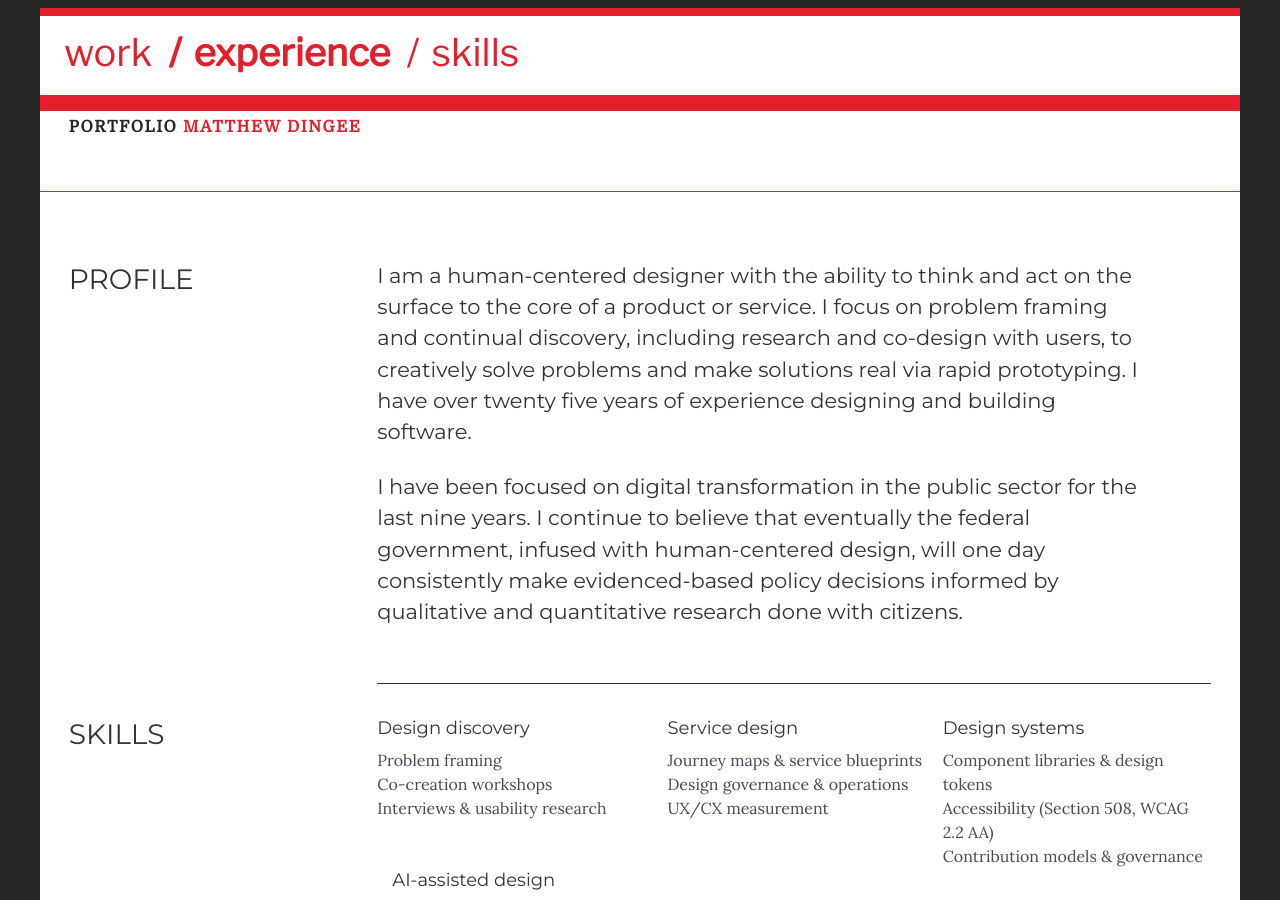
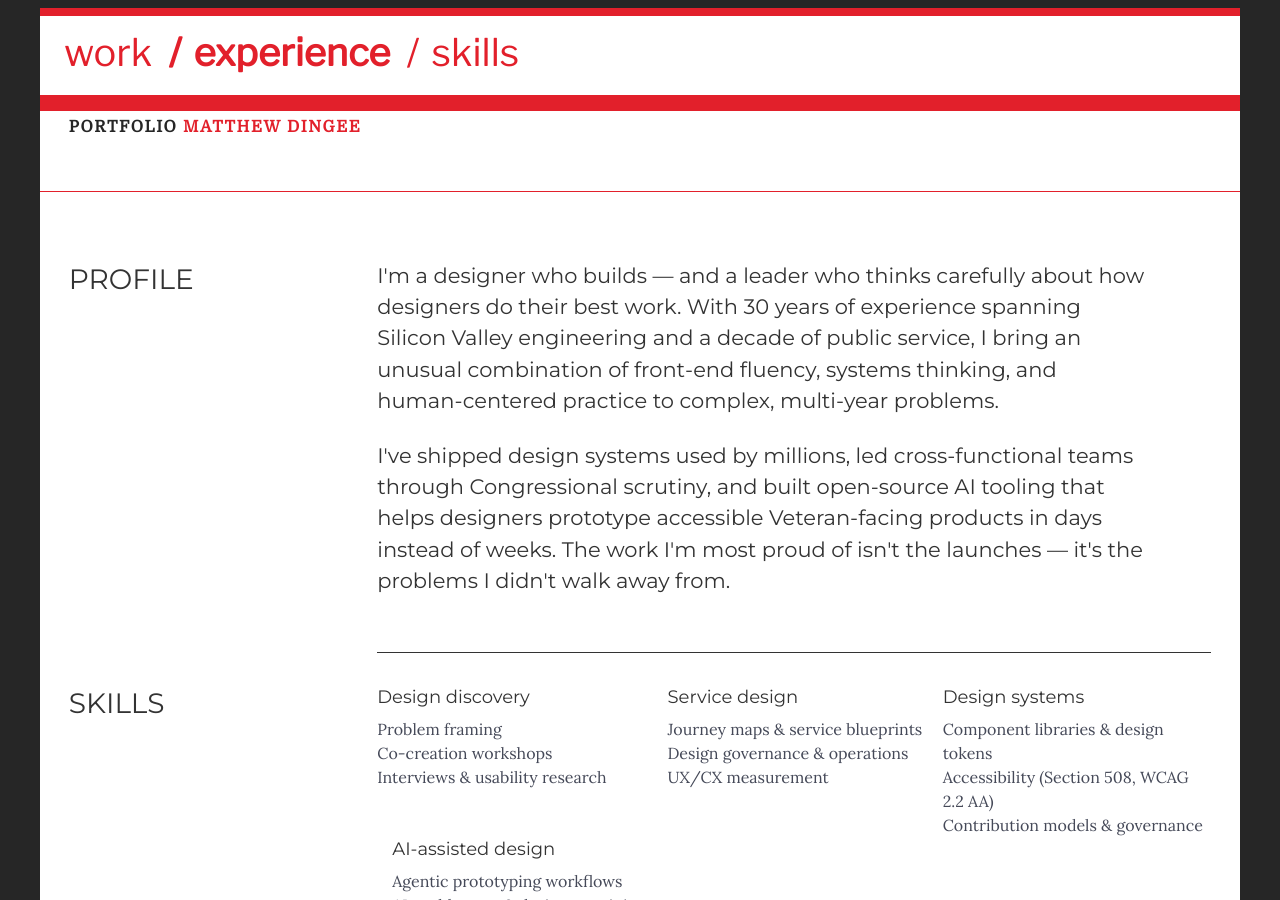
Before and after one commit to humancompanion/portfolio, a Jekyll site: the page built from pages/resume/index.html, in a window 1280 px wide and 900 px high. Built offline with Jekyll 4.4.1, drawn with Linux system fonts in a browser that asks for light colours; nearby versions of some CDN libraries.

Commit message:
Add selectable resume profile versions
Move the resume Profile blurb into _data/profiles.yml with four
switchable versions (v1–v4), each carrying label/audience notes and
rendered paragraphs. The concise resume selects one via a `profile`
front-matter key (defaulting to v2), rendering it from data instead of
hardcoded markup.

Co-Authored-By: Claude Opus 4.8 <noreply@anthropic.com>

```diff
--- /dev/null
+++ b/_data/profiles.yml
@@ -0,0 +1,36 @@
+# _data/profiles.yml
+# Selectable Profile blurbs for the resume.
+#
+# Choose which version renders by setting `profile: <key>` in the front matter
+# of pages/resume/index.html (e.g. `profile: v1`). If unset, `v2` is used.
+#
+# `label` and `audience` are notes to help pick a version — they are NOT shown
+# on the resume. Only `paragraphs` renders (one <p class="enlarge"> per item).
+
+v1:
+  label: Version 1 — Leads with persistence, earns the AI angle
+  audience: civic tech contractors, mission-driven orgs
+  paragraphs:
+    - "I'm a human-centered designer and front-end developer with 30 years of experience building software that improves people's lives. I specialize in the hardest design problems — the ones that take years, not sprints, to move — and I stay with them until they change."
+    - "Over the last decade in public service, I've led design systems, reformed federal hiring, helped prevent Veterans from losing benefits claims without notification, and secured $7.4M in federal investment to modernize how government builds digital forms. As AI has reshaped how designers work, I've focused less on whether it threatens the craft and more on building the tools and infrastructure that help designers use it well."
+
+v2:
+  label: Version 2 — Leads with the builder angle, earns the leader angle
+  audience: private sector roles where technical fluency is a differentiator
+  paragraphs:
+    - "I'm a designer who builds — and a leader who thinks carefully about how designers do their best work. With 30 years of experience spanning Silicon Valley engineering and a decade of public service, I bring an unusual combination of front-end fluency, systems thinking, and human-centered practice to complex, multi-year problems."
+    - "I've shipped design systems used by millions, led cross-functional teams through Congressional scrutiny, and built open-source AI tooling that helps designers prototype accessible Veteran-facing products in days instead of weeks. The work I'm most proud of isn't the launches — it's the problems I didn't walk away from."
+
+v3:
+  label: Version 3 — Shortest, most confident
+  audience: situations where brevity signals seniority
+  paragraphs:
+    - "I'm a human-centered designer and front-end developer with 30 years of experience who stays with hard problems long enough to actually solve them. In the last decade I've led design systems, secured $7.4M in federal investment to modernize how government builds software, and built open-source AI prototyping tools that help designers ship accessible products faster."
+    - "I believe the most important thing a design leader can do right now is help their team work with AI without losing their craft — and I've been doing that work rather than just talking about it."
+
+v4:
+  label: Version 4 — Most personal, most distinctive
+  audience: when you want to stand out from leaders who lead from a distance
+  paragraphs:
+    - "I've spent 30 years building software that improves people's lives — and the last decade doing that inside the federal government, where almost nothing moves fast and almost everything matters. I'm a designer who writes code, a leader who builds tools for my team, and someone who has stayed focused on the mission through some genuinely difficult years: a hostile administration, an AI disruption that's reshaped the field, and the particular challenge of fixing government systems that were never designed to be fixed."
+    - "The work I'm most proud of isn't the launches — it's the problems I didn't walk away from."
--- a/pages/resume/index.html
+++ b/pages/resume/index.html
@@ -9,17 +10,10 @@ body-class: l-resume
     <h2>Profile</h2>
   </div>
   <div class="section_body first">
-    <p class="enlarge">
-      I am a human-centered designer with the ability to think and act on the surface to the core of a product or
-      service. I focus on problem framing and continual discovery, including research and co-design with users, to
-      creatively solve problems and make solutions real via rapid prototyping. I have over twenty five years of
-      experience designing and building software.
-    </p>
-    <p class="enlarge">
-      I have been focused on digital transformation in the public sector for the last nine years. I continue to believe
-      that eventually the federal government, infused with human-centered design, will one day consistently make
-      evidenced-based policy decisions informed by qualitative and quantitative research done with citizens.
-    </p>
+    {% assign profile = site.data.profiles[page.profile] | default: site.data.profiles.v2 %}
+    {% for paragraph in profile.paragraphs %}
+    <p class="enlarge">{{ paragraph }}</p>
+    {% endfor %}
   </div>
 </section>
 
```
Also changed, not shown: other parts of pages/resume/index.html (+1 -0 lines).
